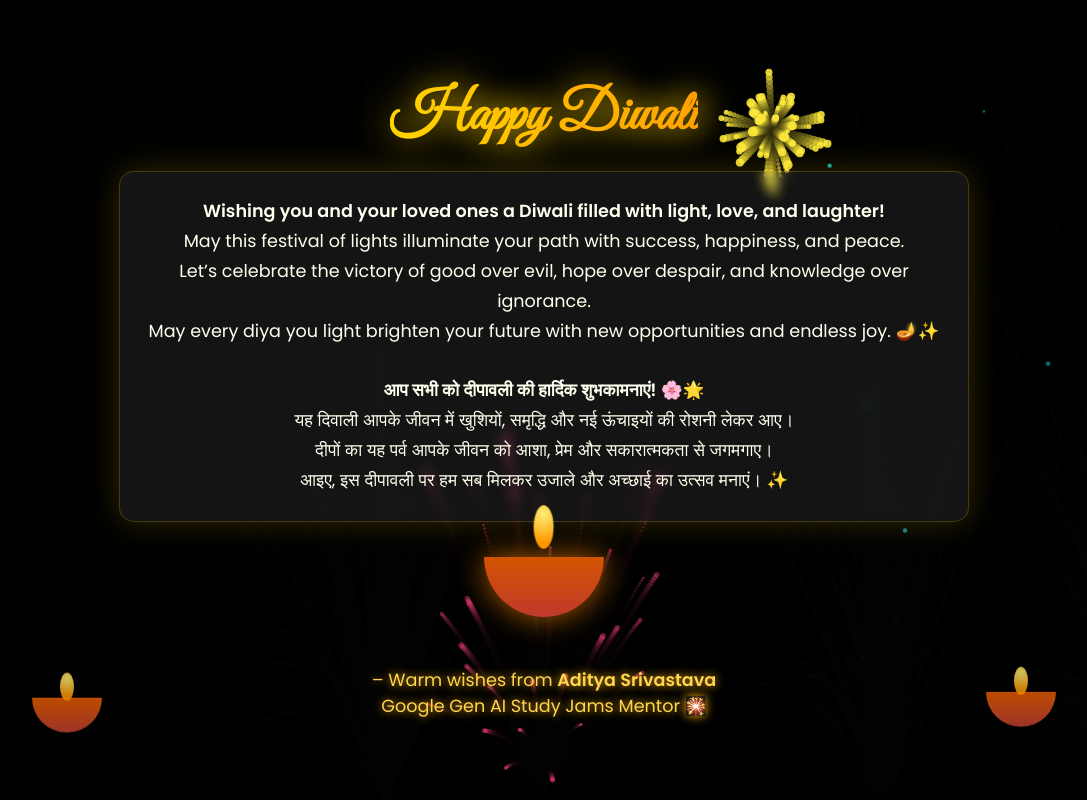
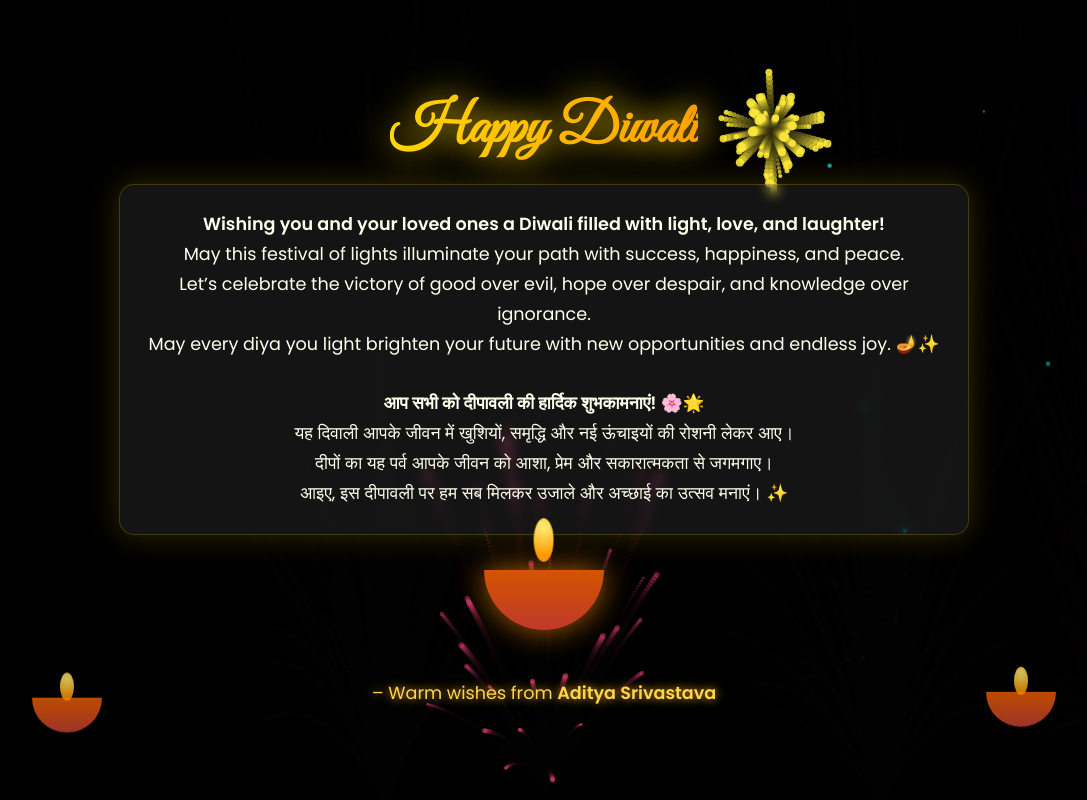
Before and after one commit to adi7007/DIWALI, a plain HTML site: page index.html in a window 1280 px wide. Shown: the whole page, without its empty margins (96-1183 px from the left). Drawn offline with Linux system fonts and the light colour scheme.

Commit message:
Update index.html

```diff
--- a/index.html
+++ b/index.html
@@ -200,7 +200,7 @@
 
   <div class="lamp"><div class="flame"></div></div>
 
-  <p class="footer">– Warm wishes from <b>Aditya Srivastava</b><br>Google Gen AI Study Jams Mentor 🎇</p>
+  <p class="footer">– Warm wishes from <b>Aditya Srivastava</b></p>
 
   <div class="floating-lamp lamp1"></div>
   <div class="floating-lamp lamp2"></div>
```
